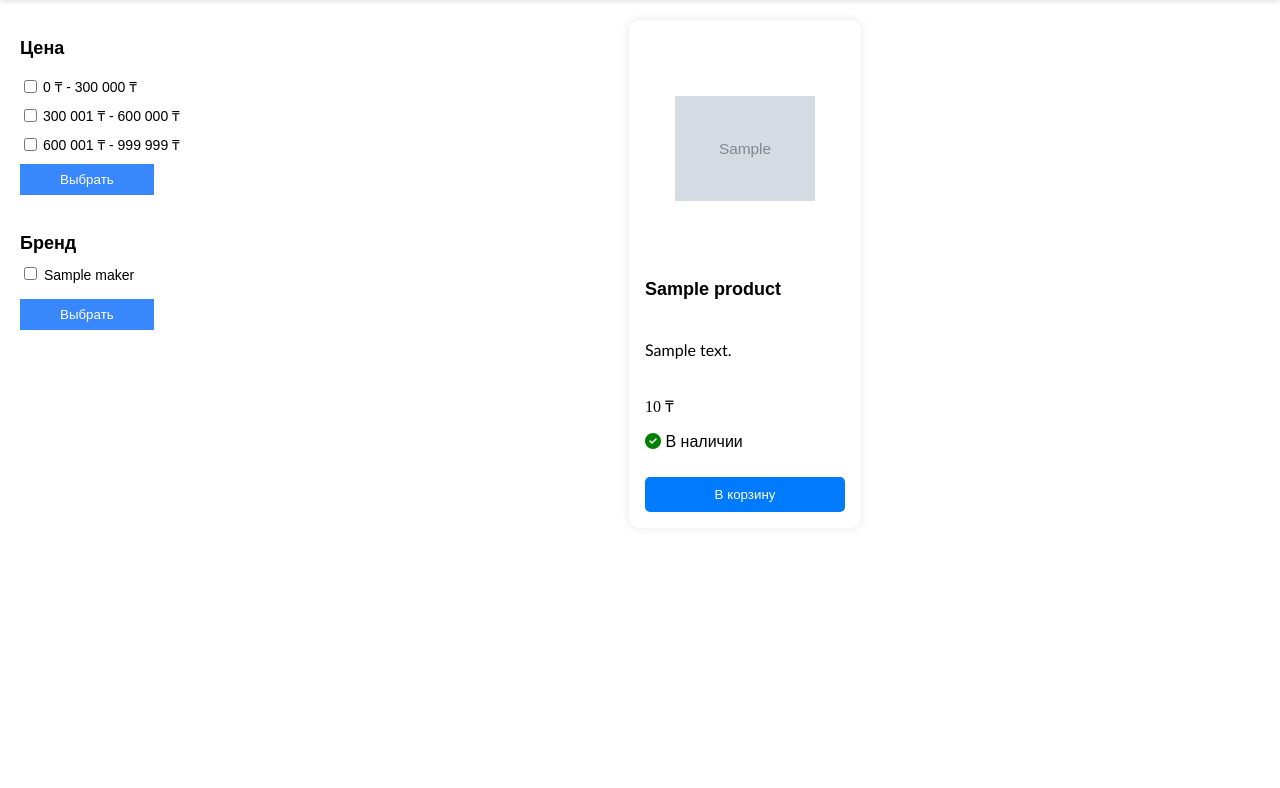
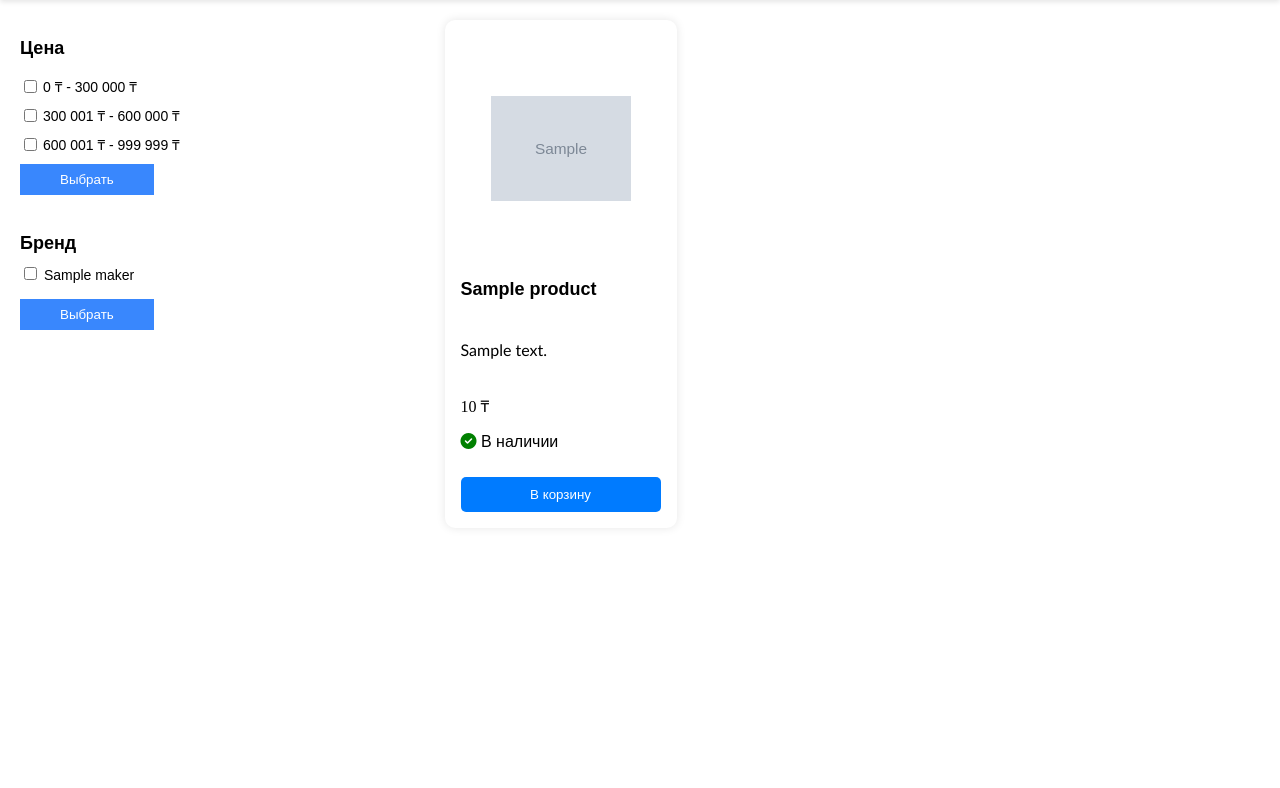
Before and after one commit to BarMerAla/shop_vps, a Django app: page / in a window 1280 px wide. Shown: the part 100-888 px from the top of the page. Run offline with Django 5.2, Linux system fonts and the light colour scheme; tables that the repository leaves empty hold one stand-in row (values such as "Sample post"); grey boxes marked "Sample" are stand-in pictures; some libraries are stand-ins or nearby versions.

Commit message:
commit for css

```diff
--- a/main/templates/main/home_page.html
+++ b/main/templates/main/home_page.html
@@ -84,6 +84,9 @@
             </div>
         </div>
 {% endfor %}
+</div>
+</div>
+
 <div class="page-filler"></div>  <!-- заполнитель -->
     <!-- Пагинация -->
 {% if page_obj.has_other_pages %}
@@ -120,8 +123,6 @@
     </div>
     {% endwith %}
     {% endif %}
-    </div>
-</div>
 </main>
 </body>
 
--- a/static/css/styles.css
+++ b/static/css/styles.css
@@ -92,7 +92,6 @@ main {
     display: flex;
     flex-direction: column;
     flex-grow: 1;
-    align-items: center;
 }
 
 .product-container {
@@ -250,7 +249,6 @@ main {
 }
 
 .pagination {
-    margin-top: 40px;
     display: flex;
     justify-content: center;
     padding: 20px 0;
```
